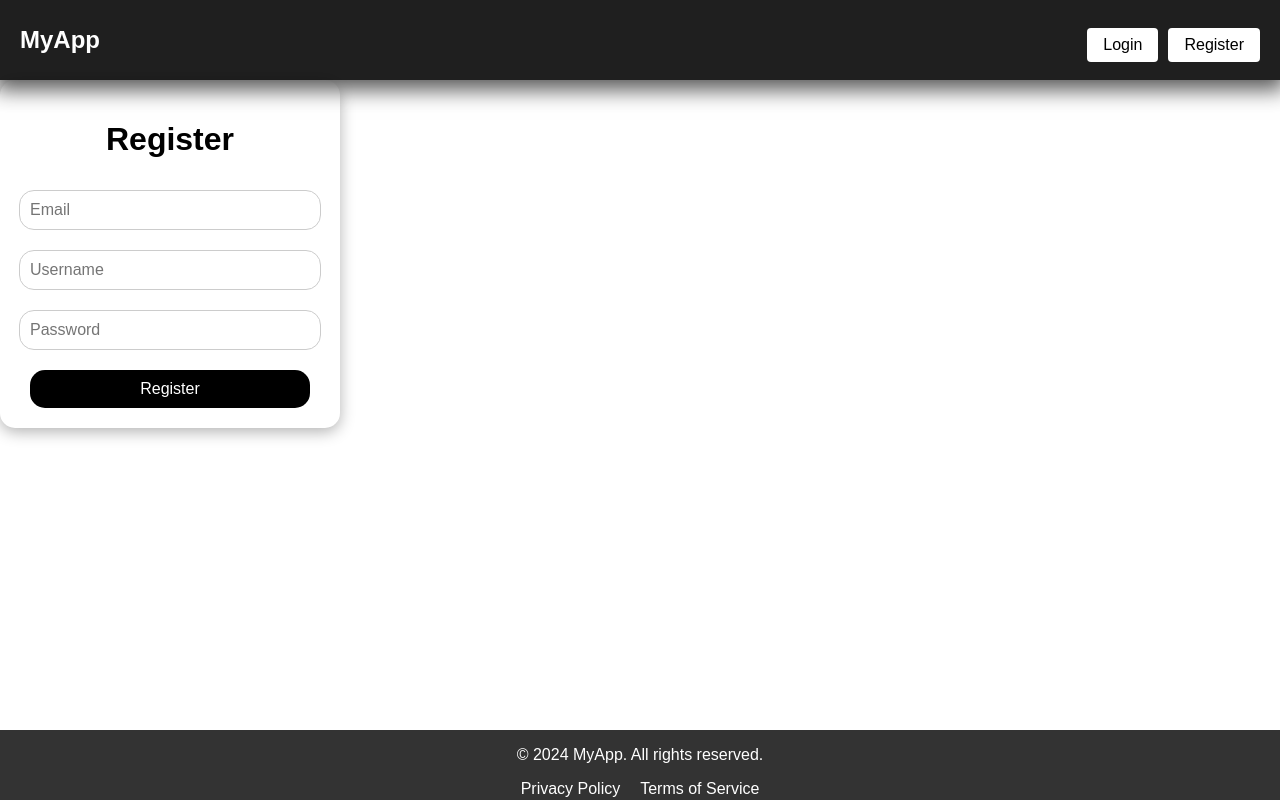
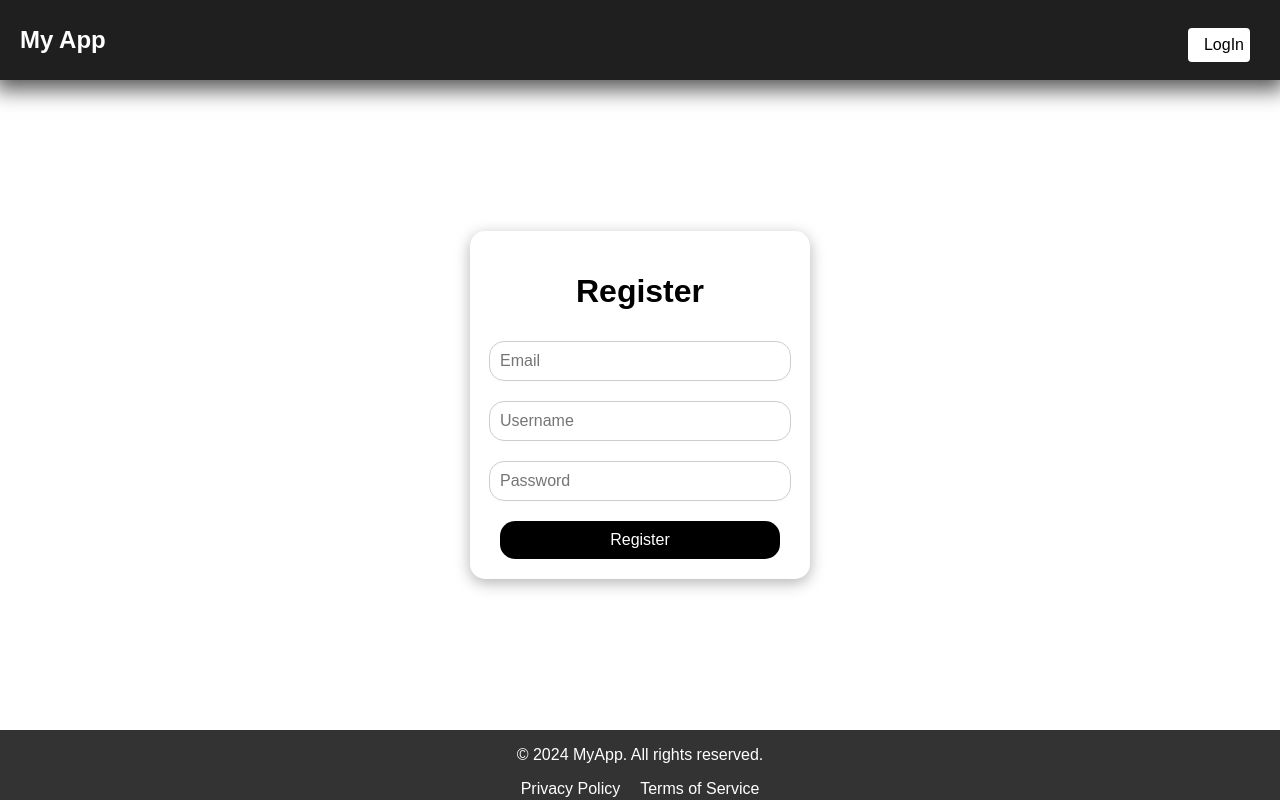
Before and after one commit to paveltesla/Nestify, a React (Create React App) app in the folder frontend/: page /register in a window 1280 px wide. Built offline with nearby package versions, Linux system fonts and the light colour scheme.

Commit message:
fix header

```diff
--- a/frontend/src/components/Header.js
+++ b/frontend/src/components/Header.js
@@ -1,42 +1,63 @@
 import React from 'react';
-import { useNavigate } from 'react-router-dom';
-import { useAuth } from '../context/AuthContext';
-import '../style/Style.css'; // Здесь будут стили для Header
+import { useLocation, useNavigate } from 'react-router-dom';
+import { useAuth } from '../context/AuthContext'; // Если используете AuthContext
 
 const Header = () => {
-    const { logout, user } = useAuth();
+    const location = useLocation();
     const navigate = useNavigate();
+    const { logout } = useAuth(); // Используем состояние авторизации
 
+    // Функции для навигации
     const handleLogout = () => {
-        console.log('User logged out');
         logout();
-        navigate('/'); // Перенаправление на страницу авторизации
+        navigate('/');
+    };
+
+    const handleBooking = () => {
+        navigate('/booking');
+    };
+
+    // Логика отображения кнопок
+    const renderButtons = () => {
+        if (location.pathname === '/') {
+            return null; // На странице логина кнопок нет
+        }
+
+        if (location.pathname === '/home') {
+            return (
+                <>
+                    <button onClick={handleBooking}>Book a Table</button>
+                    <button onClick={handleLogout}>LogOut</button>
+                </>
+            );
+        }
+
+        if (location.pathname === '/booking') {
+            return (
+                <>
+                    <button onClick={() => navigate('/home')}>Back to Home</button>
+                    <button onClick={handleLogout}>LogOut</button>
+                </>
+            );
+        }
+        if (location.pathname === '/register') {
+            return (
+                <>
+                    <button onClick={() => navigate('/')}>LogIn</button> {/* Кнопка для перехода на страницу логина */}
+                </>
+            );
+        }
+        return null; // Для других маршрутов
     };
 
     return (
         <header className="header">
             <div className="logo">
-                <h1>MyApp</h1> {/* Логотип или название приложения */}
+                <h1>My App</h1>
             </div>
-            <div className="nav-links">
-                {user ? (
-                    <>
-                        <button onClick={handleLogout} className="logout-button">
-                            Logout
-                        </button>
-                        {/* Здесь можно добавить другие кнопки или ссылки */}
-                    </>
-                ) : (
-                    <>
-                        <button onClick={() => navigate('/')}>
-                            Login
-                        </button>
-                        <button onClick={() => navigate('/register')} >
-                            Register
-                        </button>
-                    </>
-                )}
-            </div>
+            <nav className="nav-links">
+                {renderButtons()}
+            </nav>
         </header>
     );
 };
--- a/frontend/src/style/Style.css
+++ b/frontend/src/style/Style.css
@@ -83,9 +83,7 @@ h1, h3 {
     display: flex;
     justify-content: center;
 }
-.booking{
 
-}
 /* Стили для формы */
 form {
     display: flex;
@@ -120,9 +118,17 @@ button {
     border-radius: 15px;
     cursor: pointer;
     font-size: 16px;
+    text-align: center;
 }
 
 .booking-form{
+    display: flex; /* Flexbox для выравнивания */
+    justify-content: center; /* Центрируем по горизонтали */
+    align-items: center; /* Центрируем по вертикали */
+    height: 100%;
+}
+
+.register-page{
     display: flex; /* Flexbox для выравнивания */
     justify-content: center; /* Центрируем по горизонтали */
     align-items: center; /* Центрируем по вертикали */
```
